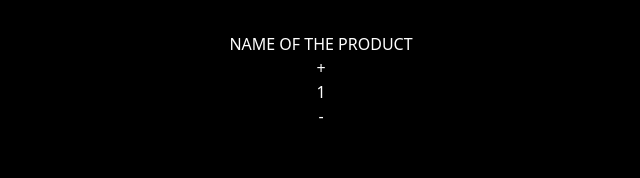
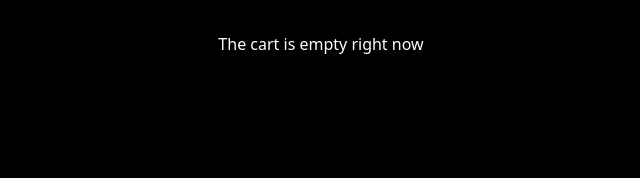
Before and after one commit to poswalsameer/Profile.fyi-Assignment, a React (Vite) app in the folder profile-assignment/: page /cart in a window 1280 px wide. Shown: the top 178 px of the page, without its empty margins (319-959 px from the left). Built offline with nearby package versions, Linux system fonts and the light colour scheme.

Commit message:
added local storage to store the cart items and integrated context api for uniform state management, next step is to write logic to show the total cart value on the art page

```diff
--- a/profile-assignment/src/App.jsx
+++ b/profile-assignment/src/App.jsx
@@ -5,6 +5,9 @@ import ProductCard from './components/ProductCard'
 import axios from 'axios';
 import { Link } from 'react-router-dom';
 import toast, { Toaster } from 'react-hot-toast';
+import CartContextProvider from './contexts/CartContextProvider';
+import cartContext from './contexts/CartContext';
+import { useContext } from 'react';
 
 
 function App() {
@@ -14,7 +17,10 @@ function App() {
   const productNames = ["Laptop Backpack", "Slim Fit T-shirts", "Men's Jacket", "Men's Innerwear", "Chain Bracelet", "MicroPave", " White Gold Plated Ring", "Gold Plated Stainless Steel Earrings", "Portable External Hard Drive ", "1TB Internal SSD - SATA III", "Silicon Power 256GB SSD", "WD 4TB Gaming Drive", "Acer SB220Q bi 21.5 inches Full HD Monitor", "Samsung 49-Inch 144Hz Gaming Monitor", "BIYLACLESEN Women's 3-in-1 Snowboard Jacket ", " Women's Removable Hooded Faux Leather Jacket", "Women Windbreaker", " Women's Solid Short Sleeve Boat Neck V", "Opna Women's Short Sleeve Moisture", "Womens T Shirt Casual Cotton" ]
 
   const [products, setProducts] = useState([]);
-  const [cartItems, setCartItems] = useState([]);
+  // const [cartItems, setCartItems] = useState([]);
+
+  const {cartItems} = useContext(cartContext);
+  const {setCartItems} = useContext(cartContext);
 
   useEffect( () => {
 
@@ -27,6 +33,15 @@ function App() {
   }, [] )
 
   console.log(products);
+
+  useEffect(() => {
+    const savedCartItems = localStorage.getItem('cartItems');
+    if (savedCartItems) {
+        setCartItems(JSON.parse(savedCartItems));
+    }
+  }, []);
+
+  // localStorage.clear();
 
   const addButtonClicked = ( product ) => {
     console.log("The product item clicked is: ", product);
@@ -52,11 +67,7 @@ function App() {
       }]);
     }
 
-    // cartItems.map( (product) => (
-    //   product.id ? setCartItems([...cartItems, { id: product.id, count: count+1, name: productNames[product.id - 1], price: product.price } ]) : setCartItems([...cartItems, { id: product.id, count: 1, name: productNames[product.id - 1], price: product.price } ])
-    // ) )
-
-    // setCartItems([...cartItems, { id: product.id, count: 1, name: productNames[product.id - 1], price: product.price } ])
+    localStorage.setItem('cartItems', JSON.stringify(cartItems));
 
     toast('Added to cart', {
       duration: 1000,
--- a/profile-assignment/src/components/Cart.jsx
+++ b/profile-assignment/src/components/Cart.jsx
@@ -1,28 +1,80 @@
-import React, {useState} from 'react'
-import CartLayout from './CartLayout';
+import React, { useContext, useState, useEffect } from "react";
+import cartContext from "../contexts/CartContext";
+import CartLayout from "./CartLayout";
 
 function Cart(props) {
+  const { cartItems } = useContext(cartContext);
+  const { setCartItems } = useContext(cartContext);
 
-    const [cartItems, setCartItems] = useState([]);
+  const [cartPrice, setCartPrice] = useState(0);
+
+  useEffect(() => {
+    const savedCartItems = localStorage.getItem("cartItems");
+    if (savedCartItems) {
+        setCartItems(JSON.parse(savedCartItems));
+    }
+  }, [setCartItems]);
+
+  useEffect(() => {
+    localStorage.setItem("cartItems", JSON.stringify(cartItems));
+  }, [cartItems]);
+
+  const addButtonClicked = (id) => {
+
+        const productId = cartItems.findIndex(item => item.id === id);
+
+        if (productId !== -1) {
+            setCartItems(cartItems.map((item, index) => {
+              if (index === productId) {
+                return { ...item, count: item.count + 1 };
+              }
+              return item;
+            }));
+        }
+    }
+
+    const removeButtonClicked = (id) => {
+
+        const productId = cartItems.findIndex(item => item.id === id);
+
+        if (productId !== -1) {
+            setCartItems(cartItems.map((item, index) => {
+              if (index === productId && item.count > 0) {
+                return { ...item, count: item.count - 1 };
+              }
+              return item;
+            }));
+        }
+
+    }
+
+
 
   return (
     <>
-            {cartItems.length !== 0 ? (
+      {cartItems.length === 0 ? (
         <div>The cart is empty right now</div>
       ) : (
         <>
+          <div className=" h-[80%] w-full flex flex-col justify-center items-center gap-y-16 gap-x-16">
 
-                    <div className='h-full w-full flex flex-col justify-center items-center' >
-
-                        <CartLayout />
+            {cartItems.map((cartItem) => (
+              <div key={cartItem.id}>
+                <CartLayout
+                  productImage={cartItem.image}
+                  productName={cartItem.name}
+                  count={cartItem.count}
+                  addFunction = { () => addButtonClicked(cartItem.id) }
+                  removeFunction = { () => removeButtonClicked(cartItem.id) }
+                />
+              </div>
+            ))}
 
           </div>
-
-
         </>
       )}
     </>
   );
 }
 
-export default Cart
+export default Cart;
--- a/profile-assignment/src/components/CartLayout.jsx
+++ b/profile-assignment/src/components/CartLayout.jsx
@@ -1,23 +1,29 @@
 import React from 'react'
+import { useContext } from 'react'
+import cartContext from '../contexts/CartContext'
 
-function CartLayout() {
+function CartLayout(props) {
+
+
+  const {cartItems, setCartItems} = useContext(cartContext);
+
   return (
-    <div className='h-40 w-full bg-slate-400 flex flex-row justify-around items-center' >
+    <div className='h-36 w-[55rem] bg-[#ccc5b9] rounded-xl border border-white flex flex-row justify-around items-center' >
 
-        <div className='h-[80%] w-[10%] rounded-sm bg-red-400 mx-5'>
-            {/* image */}
+        <div className='h-[80%] w-[14%] rounded-sm bg-red-400 mx-5'>
+
+            <img src={props.productImage} alt="Image of the product" className='h-full w-full rounded-md border-2 border-[#403d39]' />
         </div>
 
-        <div className=' h-full w-[70%] flex justify-center items-center text-2xl text-black font-semibold'>
-            NAME OF THE PRODUCT
+        <div className=' h-full w-[70%] flex justify-center items-center text-2xl text-[#283618] font-semibold'>
+            {props.productName}
             {/* product name */}
         </div>
 
         <div className='h-10 w-[15%] flex justify-center items-center mx-5'>
-            <button className='h-full w-[25%] bg-green-600 text-white' >+</button>
-            {/* quantity */}
-            <div className='h-full w-[50%] flex justify-center items-center font-bold bg-blue-300 text-black'>1</div>
-            <button className='h-full w-[25%] bg-green-600 text-white'>-</button>
+            <button className='h-full w-[28%] bg-slate-600 text-white font-extrabold rounded-l-lg' onClick={props.removeFunction}>-</button>
+            <div className='h-full w-[50%] flex justify-center items-center font-bold bg-slate-100 text-black'>{props.count}</div>
+            <button className='h-full w-[28%] bg-slate-600 text-white font-extrabold rounded-r-lg' onClick={props.addFunction}>+</button>
         </div>
 
     </div>
--- /dev/null
+++ b/profile-assignment/src/contexts/CartContext.js
@@ -0,0 +1,6 @@
+import React from "react";
+import { createContext } from "react";
+
+const cartContext = createContext();
+
+export default cartContext;
--- /dev/null
+++ b/profile-assignment/src/contexts/CartContextProvider.jsx
@@ -0,0 +1,21 @@
+import React from 'react'
+import cartContext from './CartContext'
+
+function CartContextProvider({children}) {
+
+    const [cartItems, setCartItems] = React.useState([]);
+
+    //   useEffect(() => {
+    //     localStorage.setItem("cartItems", JSON.stringify(cartItems));
+    //   }, [cartItems]);
+
+    return (
+
+        <cartContext.Provider value={{cartItems, setCartItems}}>
+            {children}
+        </cartContext.Provider>
+
+    )
+}
+
+export default CartContextProvider
--- a/profile-assignment/src/main.jsx
+++ b/profile-assignment/src/main.jsx
@@ -9,6 +9,7 @@ import {
   Link,
 } from "react-router-dom";
 import Cart from './components/Cart.jsx';
+import CartContextProvider from './contexts/CartContextProvider.jsx';
 
 const router  = createBrowserRouter([
 
@@ -26,8 +27,10 @@ const router  = createBrowserRouter([
 createRoot(document.getElementById('root')).render(
 
   <StrictMode>
-    <RouterProvider router={router} >
-    <App />
-  </RouterProvider>
+    <CartContextProvider>
+      <RouterProvider router={router} >
+        <App />
+      </RouterProvider>
+  </CartContextProvider>
   </StrictMode>,
 )
```
Lines whose indentation alone changed are shown as unchanged.
